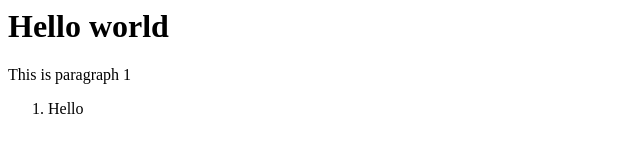
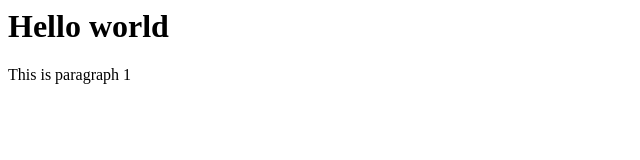
Before and after one commit to AungSannOoDe/git, a plain HTML site: page index.html in a window 1280 px wide. Shown: the full height of the page, 0-640 px from the left. Drawn offline with Linux system fonts and the light colour scheme.

Commit message:
Remove 'Hello' list item from index.html

```diff
--- a/index.html
+++ b/index.html
@@ -5,7 +5,7 @@
 
 
 		<ol>
-			<li>Hello</li>
+
 		</ol>
 </body>
 </html>
```
